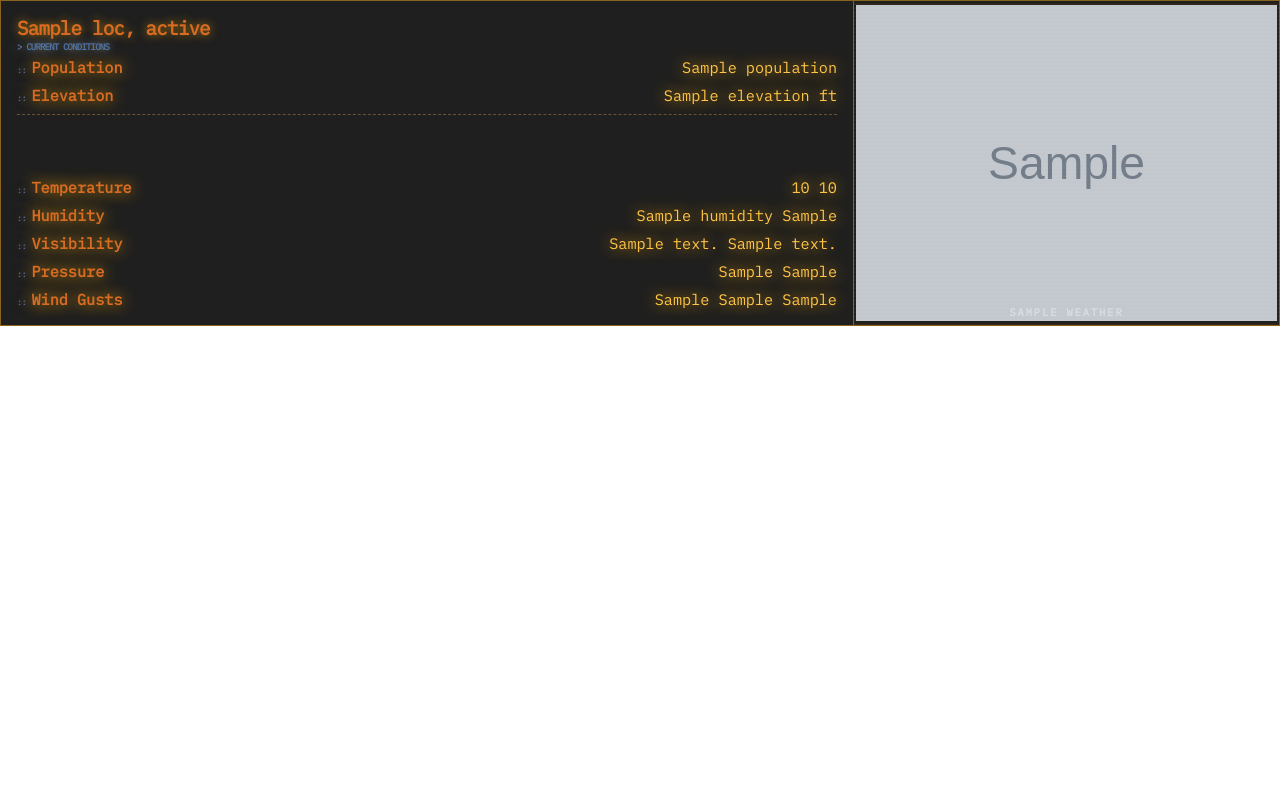
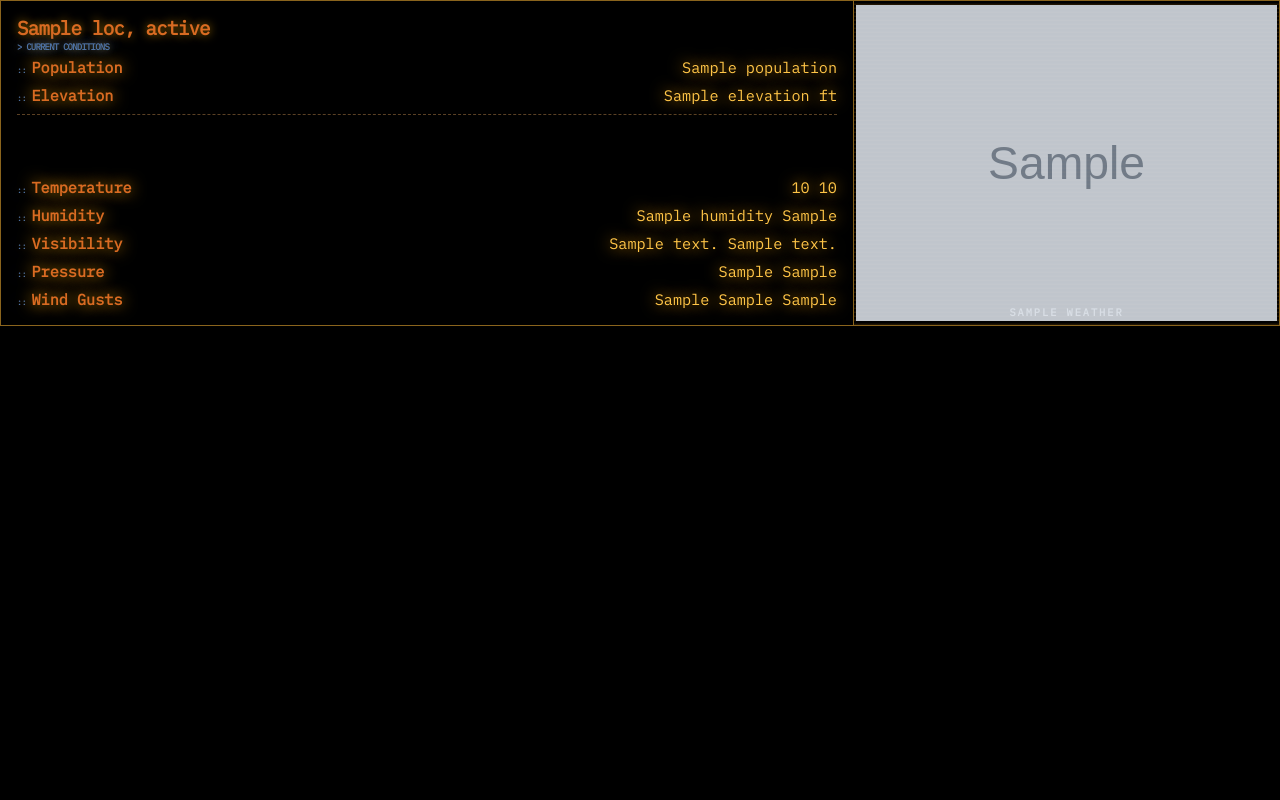
Before and after one commit to jcoolip/weather, a Flask app: template templates/embed_current.html in a window 1280 px wide. Run offline with Flask 3, Linux system fonts and the light colour scheme; the template is opened without the code that fills it: most values are stand-ins (such as "Sample title", 1, 10 or a date in 2020); grey boxes marked "Sample" are stand-in pictures; some libraries are stand-ins or nearby versions.

Commit message:
cleaning up

```diff
--- a/app.py
+++ b/app.py
@@ -86,7 +86,7 @@ def embed_current():
     )
 
 
-@app.route("/find")
+@app.route("/")
 def find():
     ### get user submitted input
     ### default to Beckley if first load
@@ -120,9 +120,9 @@ def find():
     )
 
 
-@app.route("/")
-def home():
-    return render_template("index.html")
+#@app.route("/")
+#def home():
+#    return render_template("index.html")
 
 
 if __name__ == "__main__":
--- a/static/css/style3.css
+++ b/static/css/style3.css
@@ -51,6 +51,10 @@
     --content-width: 760px;
 }
 
+body {
+    background: #000000;
+}
+
 /* Main current-weather panel */
 .current-card {
     display: grid;
@@ -64,6 +68,21 @@
 
     overflow: hidden;
 }
+
+.current-card-embed {
+    display: grid;
+    grid-template-columns: minmax(0, 2fr) minmax(90px, 1fr);
+
+    width: 100%;
+    min-height: 215px;
+
+    background: #000000;
+    border: 1px solid var(--amber-dim);
+
+    overflow: hidden;
+}
+
+
 
 /* Left two-thirds */
 .current-info {
--- a/templates/embed_current.html
+++ b/templates/embed_current.html
@@ -20,7 +20,7 @@
             padding: 0;
             width: 100%;
             min-height: 100%;
-            background: transparent;
+            background: #000000;
             overflow: hidden;
         }
 
@@ -37,7 +37,7 @@
 </head>
 
 <body>
-    <section class="current-card">
+    <section class="current-card-embed">
 
         <div class="current-info">
 
```
Also changed, not shown: templates/find.html (+2 -35 lines), 1 other file.
